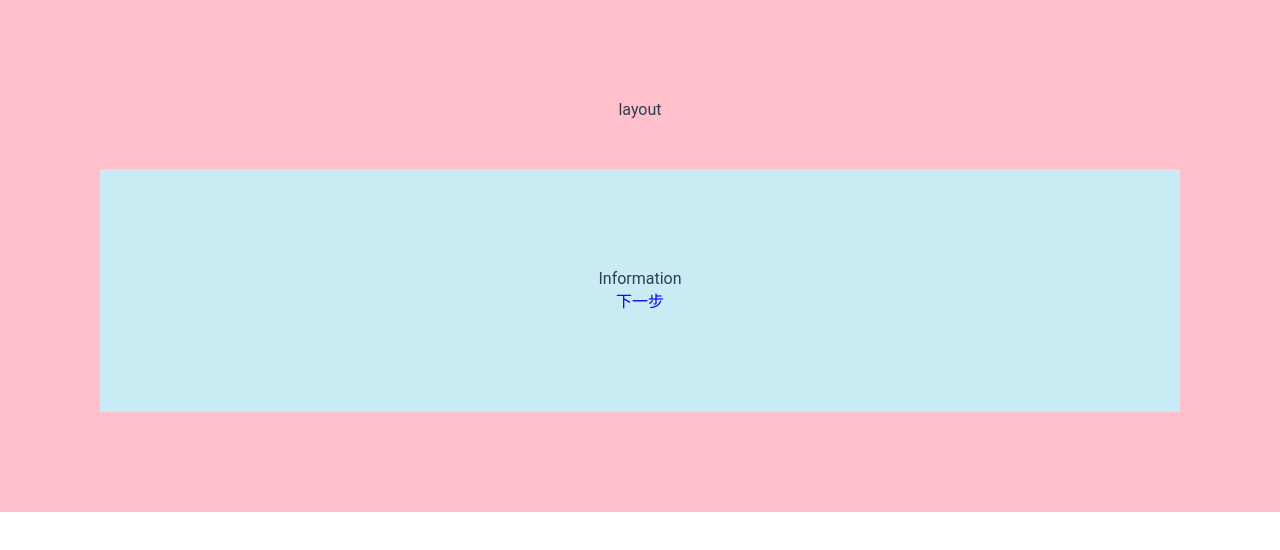
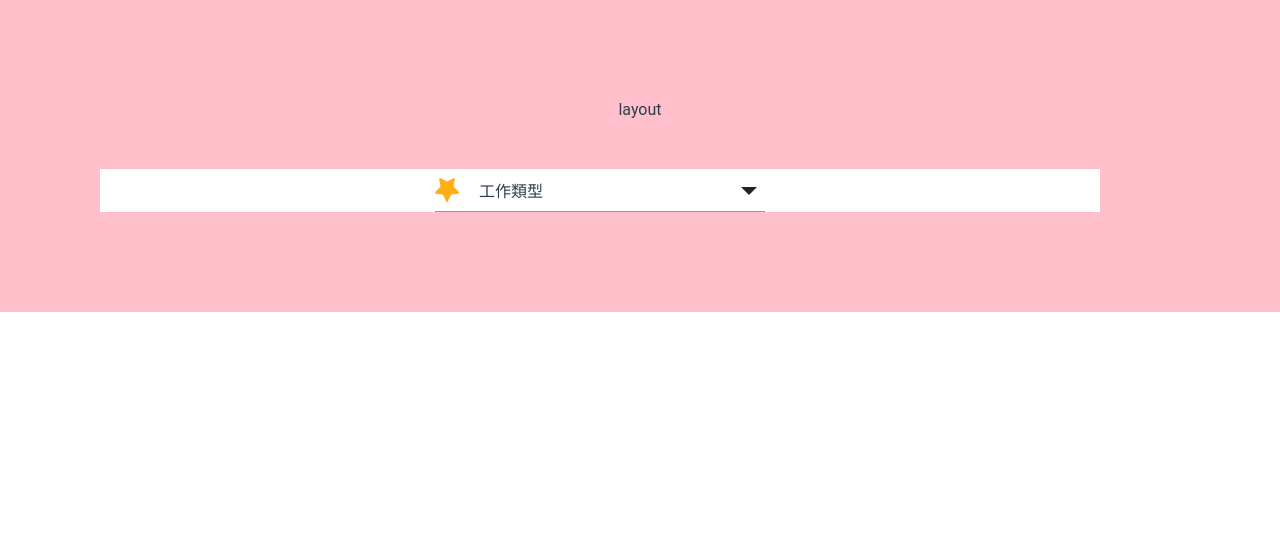
Before and after one commit to Chiahsuan-TW/overtime-pay-calculator, a Vue app: page /Info in a window 1280 px wide. Shown: the top 550 px of the page. Built offline with nearby package versions, Linux system fonts and the light colour scheme.

Commit message:
resolve conflict

```diff
--- a/src/router/index.js
+++ b/src/router/index.js
@@ -32,7 +32,7 @@ const routes = [
   {
     path: "/AnnualRecord",
     name: "AnnualRecord",
-    component: import("@/views/AnnualRecord.vue"),
+    component: () => import("@/views/AnnualRecord.vue"),
   },
 ];
 
--- a/src/views/Info.vue
+++ b/src/views/Info.vue
@@ -1,13 +1,120 @@
 <template>
-  <div class="content">
-    <p>Information</p>
-    <router-link :to="{ name: 'MonthlyRecord' }">下一步</router-link>
+  <div class="modal">
+    <div class="modal-content">
+      <div class="dropdown">
+        <div class="dropdown-title">
+          <div class="img-frame">
+            <img src="../assets/images/star.png" alt="star icon" />
+          </div>
+          <p v-if="selectedWrokType">{{ selectedWrokType }}</p>
+          <p v-else>工作類型</p>
+          <button class="triangle" @click="toggleDropdown"></button>
+        </div>
+        <ul :class="['dropdown-menu', { unfolded: unfolded }]">
+          <li
+            v-for="(workType, index) in workTypeList"
+            :key="index"
+            @click="selectWorkType(workType)"
+          >
+            {{ workType }}
+          </li>
+        </ul>
+      </div>
+    </div>
   </div>
+  <!-- <router-link :to="{ name: 'MonthlyRecord' }">下一步</router-link> -->
 </template>
-<script></script>
+
+<script>
+export default {
+  name: "Info",
+  data() {
+    return {
+      workTypeList: ["廠工", "建築工", "看護", "漁工"],
+      selectedWrokType: "",
+      unfolded: false,
+    };
+  },
+  methods: {
+    toggleDropdown() {
+      this.unfolded = !this.unfolded;
+    },
+    selectWorkType(workType) {
+      this.selectedWrokType = workType;
+      this.toggleDropdown();
+    },
+  },
+};
+</script>
+
 <style scoped lang="scss">
-.content {
-  background: rgb(201, 235, 243);
-  padding: 100px;
+.modal {
+  max-width: 1000px;
+  background-color: #fff;
+
+  &-content {
+    max-width: 330px;
+    margin: 0 auto;
+  }
+}
+
+.dropdown {
+  position: relative;
+
+  &-title {
+    display: flex;
+    align-items: center;
+    padding: 8px 8px 8px 0;
+    border-bottom: 1px solid color.$gray;
+  }
+
+  .img-frame {
+    width: 24px;
+    height: 24px;
+
+    img {
+      width: 100%;
+      height: 100%;
+      object-fit: cover;
+    }
+  }
+
+  p {
+    margin-left: 20px;
+  }
+  .triangle {
+    width: 0;
+    height: 0;
+    border: 8px solid;
+    margin-left: auto;
+    margin-top: 10px;
+    border-color: color.$black #fff #fff #fff;
+  }
+}
+
+.dropdown-menu {
+  width: 100%;
+  padding: 0;
+  opacity: 0;
+  max-height: 0;
+  transition: 500ms opacity ease-in-out, 1.5s max-height;
+  pointer-events: none;
+  position: absolute;
+  top: 100%;
+  z-index: 99;
+
+  li {
+    padding: 12px 0;
+    width: 100%;
+    border: 1px solid color.$gray;
+    background-color: #fff;
+  }
+}
+
+.dropdown-menu.unfolded {
+  width: 100%;
+  opacity: 1;
+  max-height: fit-content;
+  pointer-events: auto;
 }
 </style>
```
Also changed, not shown: src/components/Dropdown.vue (added, +13 -0 lines).
